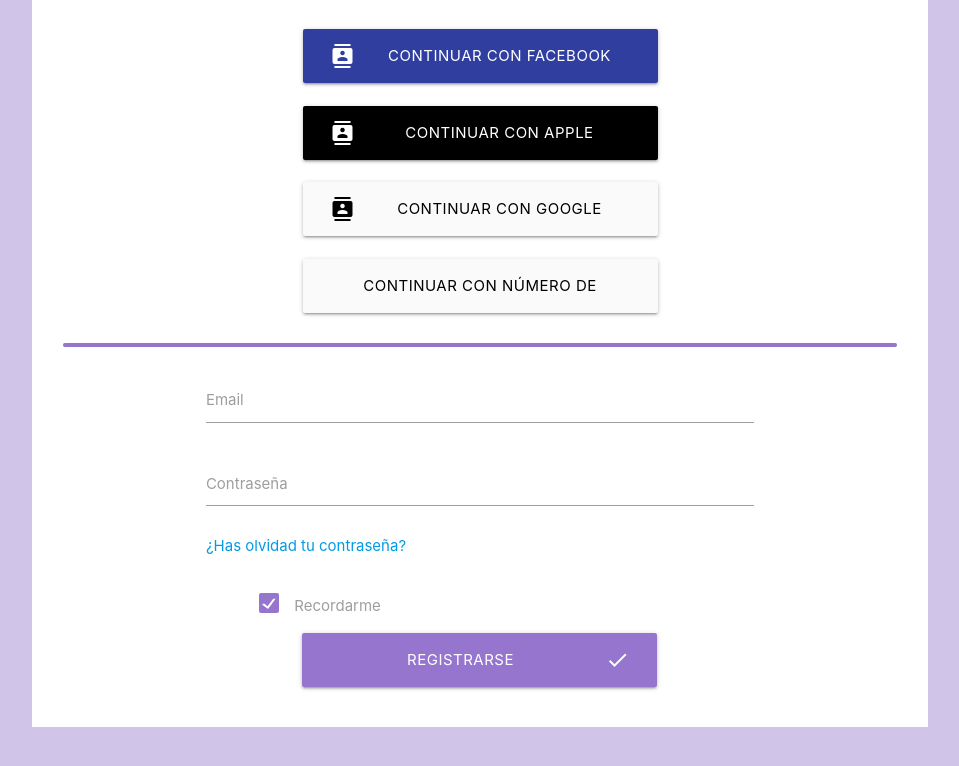
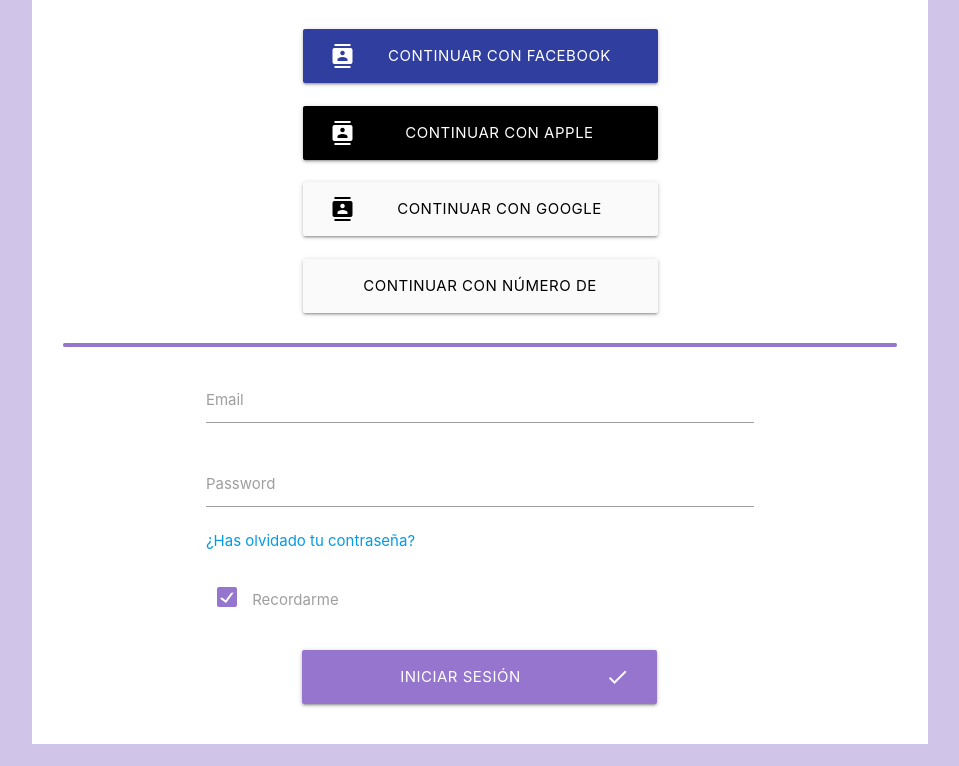
Before and after one commit to Cristian-Mtz/Tirri-sMusic, a plain HTML site: page Login/Login.html in a window 1280 px wide. Shown: the part 137-903 px from the top of the page, without its empty margins (160-1119 px from the left). Drawn offline with nearby package versions, Linux system fonts and the light colour scheme.

Commit message:
input password (modificación)

```diff
--- a/Login/Login.html
+++ b/Login/Login.html
@@ -89,15 +89,14 @@
                             <label for="email">Email</label>
                         </div>
                         <div class="input-field col s12">
-                            <textarea id="textarea1" class="materialize-textarea"></textarea>
-                            <label for="textarea1">Contraseña</label>
+                            <input id="password" type="password">
+                            <label for="password">Password</label>
                         </div>
                         <div class="col s12">
-                            <a href="#" class="left">¿Has olvidad tu contraseña?</a>
+                            <a href="#" class="left">¿Has olvidado tu contraseña?</a>
                         </div>
                     </div>
-                    <div class="clearfix"></div>
-                    <div class="col s5">
+                    <div class="col s12 left-align">
                         <p>
                             <label>
                                 <input type="checkbox" class="filled-in" checked="checked" />
@@ -105,9 +104,11 @@
                             </label>
                         </p>
                     </div>
+                    <div class="clearfix"></div>
+                    <br>
                     <button type="submit" class="btn-large waves-effect deep-purple lighten-2">
                         <i class="material-icons right">check</i>
-                        Registrarse
+                        Iniciar sesión
                     </button>
                 </form>
             </div>
```
